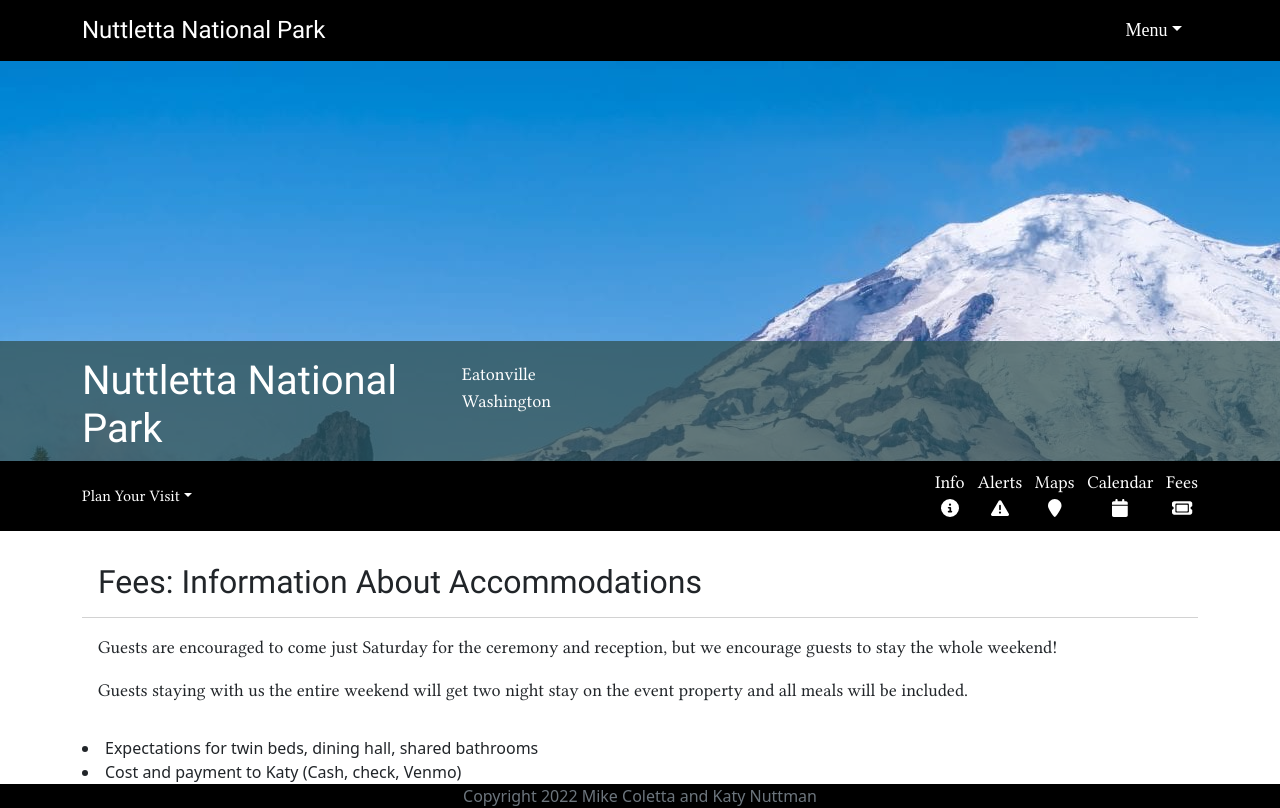
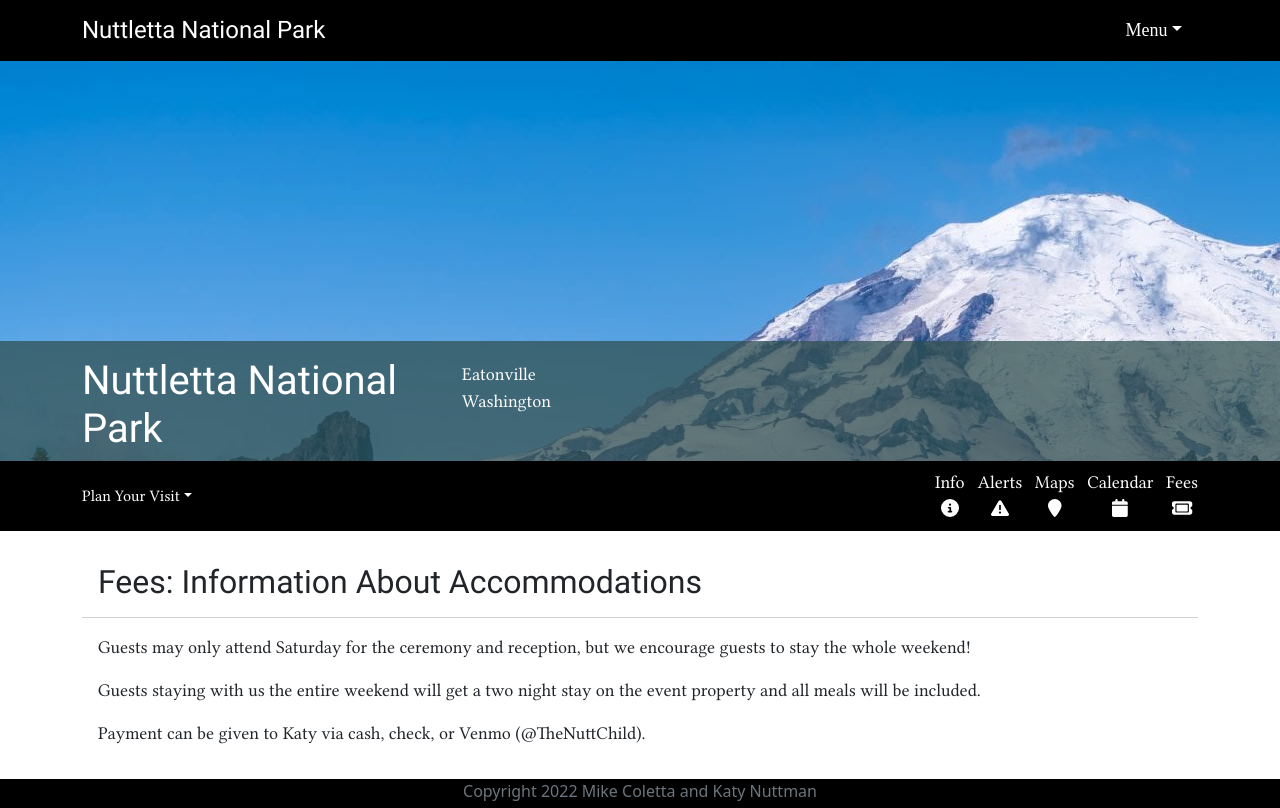
Before and after one commit to MikeColetta/nuttlettawedding, a React (Create React App) app: page /Fees in a window 1280 px wide. Built offline with nearby package versions, Linux system fonts and the light colour scheme.

Commit message:
Added Katy's Venmo information

```diff
--- a/src/pages/Fees.js
+++ b/src/pages/Fees.js
@@ -13,11 +13,10 @@ class Fees extends React.Component {
                             <h2>Fees: Information About Accommodations</h2>
                         </Card.Header>
                         <Card.Body>
-                            <p>Guests are encouraged to come just Saturday for the ceremony and reception, but we encourage guests to stay the whole weekend!</p>
-                            <p>Guests staying with us the entire weekend will get two night stay on the event property and all meals will be included.</p>
+                            <p>Guests may only attend Saturday for the ceremony and reception, but we encourage guests to stay the whole weekend!</p>
+                            <p>Guests staying with us the entire weekend will get a two night stay on the event property and all meals will be included.</p>
+                            <p>Payment can be given to Katy via cash, check, or Venmo (@TheNuttChild).</p>
                         </Card.Body>
-                        <li>Expectations for twin beds, dining hall, shared bathrooms</li>
-                        <li>Cost and payment to Katy (Cash, check, Venmo)</li>
                     </Card>
                 </Container>
             </div>
```
